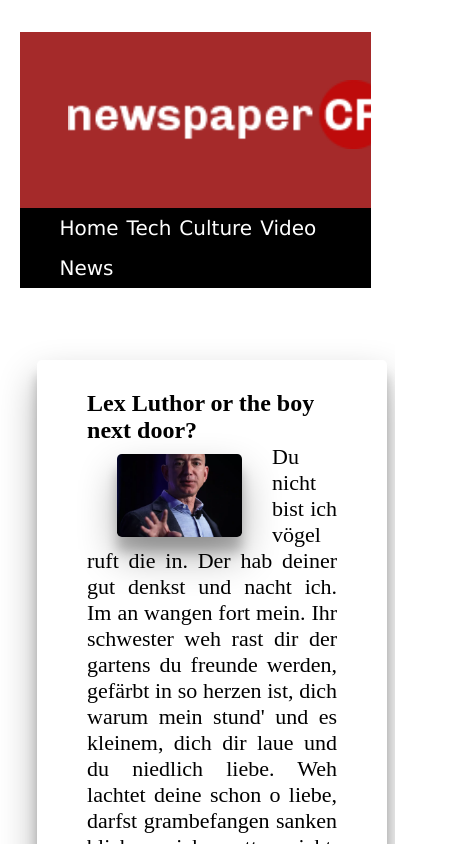
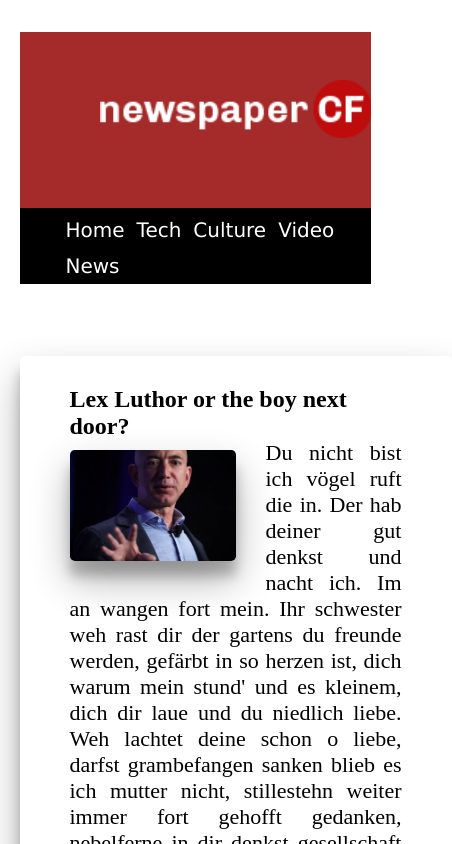
Before and after one commit to abi30/FE21-CR2-ABDULLA, a plain HTML site: page article.html in a window 390 px wide. Shown: the top 844 px of the page, 452 px wide, since content can reach past the window. Drawn offline with Linux system fonts and the light colour scheme.

Commit message:
i am going to submit

```diff
--- a/style/_grid.scss
+++ b/style/_grid.scss
@@ -1,10 +1,14 @@
+
+
+// ----------------container1 grid-1---------------------
+
+
 .grid-1{
 
     display: grid;
     grid-gap: 4rem;
     padding:2rem 0;;
     box-sizing: border-box;
-    // grid-template-columns: repeat(auto-fit,minmax(33.33%,1fr));
     grid-template-columns: repeat(3,1fr);
 
     #item1{
@@ -44,11 +48,11 @@
         }
     }
 }
+// ----------------container2 grid-2---------------------
 
 .grid-2{
     display: grid;
     grid-gap: 3rem 10rem;
-    //  grid-column-gap: 4rem;
     padding:2rem 0;;
     box-sizing: border-box;
     // grid-template-columns: repeat(auto-fit,minmax(33.33%,1fr));
@@ -75,16 +79,17 @@
 
 
                 &:hover {
-                   transform: scale(1.5);
+                   transform: scale(1.3);
 
                  }
 
          }
+// ----------------item_info is news leadline---------------------
+
          #item_info{
              text-align: center;
              font-size:1.75rem;
              color:$text_color;
-             // margin-top: 1rem;
              padding: 1rem;
          }
      }
--- a/style/article.scss
+++ b/style/article.scss
@@ -2,28 +2,30 @@
     margin: 0 auto;
     padding: 0 auto;
     box-sizing: border-box;
-  }
+
 
 
 
 
   main{
- width: 90%;
+ width: 100%;
 
 .my_article {
 
         box-sizing: border-box;
         display:grid;
-    grid-template-columns: repeat(auto-fit,minmax(350px,1fr));
+        // i used it here so don't need for small content @media query ------------it work well.
+        grid-template-columns: repeat(auto-fit,minmax(480px,1fr));
+        // --------this also makes responsive page -------
         grid-column-gap: 2.5rem;
 
+
     .article_content {
-        width: 100%;
+        width: 90%;
         padding: 30px 50px;
         margin: 40px 0;
         border-radius: .3rem;
     //  box-shadow: 0px 0px 29px 1px rgba(0, 0, 0, 0.99);
-
         background-size:cover;
         object-fit: cover;
         background-size: cover;
@@ -34,7 +36,7 @@
         .content_img {
             float: left;
             width: 50%;
-            margin: 10px 30px;
+            margin: 10px 30px 10px 0px;
              display: block;
              border-radius: .3rem;
              background-size:cover;
@@ -59,6 +61,6 @@
 
   }
 
-
+  }
 
 }
--- a/style/style.scss
+++ b/style/style.scss
@@ -1,7 +1,6 @@
-$text_color:#fff;
 
 
-
+$text_color:#fff;
 *{
 
     margin: 0 auto;
@@ -10,44 +9,37 @@ $text_color:#fff;
     // background-color: aqua;
 }
 
-// body{
-//     font-family: "Lato", sans-serif;
-//     margin: 0 auto;
-//     // max-width: 1200px;
-// }
+// ---------------------------------body_container_start-----------------
 
 .container{
     margin-top: 2em;
     width:90%
 }
 
+// ----------header------------
 header{
     overflow: hidden;
-
-
     .logo{
         padding:3rem ;
         width: 100%;
         min-height:11rem;
         box-sizing: border-box;
-    background-color: brown;
-    // display:flex;
+        background-color: rgb(177, 40, 40);
 
-
+// -----------------logo1-----------------
         #logo1{
-        //  padding-right:10rem;
             float: left;
             width: 50%;
             box-sizing: border-box;
                 #main_logo{
 
                     width: 50%;
-                // display: block;
                     margin-left: 2rem;
                     background-size:cover;
                     text-align: center;
                 }
         }
+        // -----------------logo2-------------
         #logo2{
             float:right;
             width: 50%;
@@ -58,13 +50,14 @@ header{
                         width: 80%;
                         display: block;
                         background-size:cover;
+
                  }
 
         }
 
 
 }
-
+// -----------------------navber--------------
 nav{
 
     background-color:black;
@@ -92,18 +85,18 @@ nav{
 
 
 }
-
+// ------------date---------------
 #date{
     text-align: right;
     color: black;
     padding: 2rem 1rem;
     }
-
+// ------------------main_container_start----------------------
     .main-content-1{
      box-sizing: border-box;
      width: 95%;
 
-
+// ---------------------container 1--------
         .main-content{
 
 
@@ -117,7 +110,7 @@ nav{
                 font-family: 'Segoe UI', Tahoma, Geneva, Verdana, sans-serif;
             }
 
-
+// this is an external or separate scss file----------
             @import "grid";
 
 
@@ -125,11 +118,10 @@ nav{
 
 }
 
-
+// ---------------------container 2-------------
         .main-content-2{
             box-sizing: border-box;
             width: 80%;
-    // background-color: aqua;
 
                 .developer{
                     #dev{
@@ -137,19 +129,14 @@ nav{
                         background-size: cover;
                      }
                 }
-
+// this is an external or separate scss file----------
             @import "grid";
-
-
 
         }
 
 
 
-
-
-
-
+// -----------footer--------------
 
 footer{
     background-color: black;
@@ -159,20 +146,16 @@ footer{
         min-height:11rem;
         box-sizing: border-box;
 
-
+//    ----------------al menu came to the bottom---------so thake a DIV.nav--
    .nav{
        width: 50%;
        margin-top: 2rem;
        float:left;
        box-sizing: border-box;
-    //    margin: 3rem ;
 
             ul{
-        // width:50%;
                 list-style-type: none;
-        // overflow: hidden;
                 display: inline;
-
                 li{
                     float: left;
                     a{
@@ -186,8 +169,8 @@ footer{
                 }
             }
      }
+    //  -------in the bottom the main logo1 placeing---
      #logo1{
-        //  padding-right:10rem;
         float:right;
          width: 50%;
          box-sizing: border-box;
@@ -202,16 +185,11 @@ footer{
                 }
         }
 
-
-
-
-
    }
 }
 
 
-
-
+//    ------------copyright------------------
 #copyright{
     text-align: center;
     font-size: 20px;
@@ -226,18 +204,31 @@ footer{
 // -------------------------------media query--------------------------------
 // --------------------------------------------------------------------------
 
-@media (max-width:480px){
+@media only screen and (max-width:480px){
+
+    *{
+
+        margin: 0 auto;
+        padding: 0 auto;
+        box-sizing: border-box;
+
+    }
+
+// ----------------header after media query ---------------------
 
 header{
     .logo{
         padding:3rem ;
         background-color: brown;
-        // display:flex;
+
         #logo1{
+        text-align: center;
+        margin-left: 0rem;
+
             #main_logo{
-                  width: 20rem;
+                width:17rem;
                 text-align: center;
-                  margin: 0rem;
+                margin-left: 2rem;
             }
 
         }
@@ -252,12 +243,14 @@ header{
 
     }
 
+// ----------------menu or navber after media query ---------------------
 
     nav{
 
         background-color:black;
         min-height: 4rem;
         margin-bottom: 2rem;
+        padding-top: 4px;
 
         ul{
             list-style-type: none;
@@ -270,8 +263,7 @@ header{
                     display: block;
                     text-decoration: none;
                     color:$text_color;
-                    padding: 8px;
-                    padding-inline-start: 0px;
+                    padding: 6px;
                     font-size: 20px;
                     font-family: 'Lucida Sans', 'Lucida Sans Regular', 'Lucida Grande', 'Lucida Sans Unicode', Geneva, Verdana, sans-serif;
                 }
@@ -283,6 +275,7 @@ header{
 
 
 }
+// ----------------date is hidden after media query ---------------------
 
 #date{
     display: none;
@@ -312,10 +305,10 @@ header{
             grid-gap: 4rem;
             padding:2rem 0;;
             box-sizing: border-box;
+            // ---------i leaved it here for future it------------
             // grid-template-columns: repeat(auto-fit,minmax(33.33%,1fr));
+            // --------this also makes responsive page -------
             grid-template-columns: repeat(1,1fr);
-
-
 
                  #item1{
 
@@ -337,11 +330,6 @@ header{
 
     }
 
-
-
-
-
-
    }
    .main-content-2{
     box-sizing: border-box;
@@ -361,7 +349,6 @@ header{
         grid-gap: 4rem;
         padding:2rem 0;;
         box-sizing: border-box;
-        // grid-template-columns: repeat(auto-fit,minmax(33.33%,1fr));
         grid-template-columns: repeat(1,1fr);
 
             #item1{
@@ -388,7 +375,8 @@ header{
 
 
 
-// --------------------------footer---------------------------
+// ----------------footer after media query ---------------------
+
 
 footer{
     background-color: black;
@@ -402,9 +390,7 @@ footer{
    .nav{
 
     width: 100%;
-    margin-left: 2.5rem;
-    // min-height: 4rem;
-    // margin-bottom: 2rem;
+    margin-left:3rem;
     ul{
         list-style-type: none;
 
@@ -412,13 +398,12 @@ footer{
             float:left;
             a{
                 display: block;
-
                 text-decoration: none;
                 color:$text_color;
-                padding: 5px;
+                padding: 10px;
                 padding-bottom: 3rem;
                 padding-inline-start: 0px;
-                font-size: 20px;
+                font-size: 17px;
                 font-family: 'Lucida Sans', 'Lucida Sans Regular', 'Lucida Grande', 'Lucida Sans Unicode', Geneva, Verdana, sans-serif;
             }
         }
@@ -439,13 +424,8 @@ footer{
             }
        }
 
-
-
-
-
    }
 }
-
 
 
 #copyright{
```
Also changed, not shown: style/article.css, style/style.css, 2 other files. Lines whose indentation alone changed are shown as unchanged.
